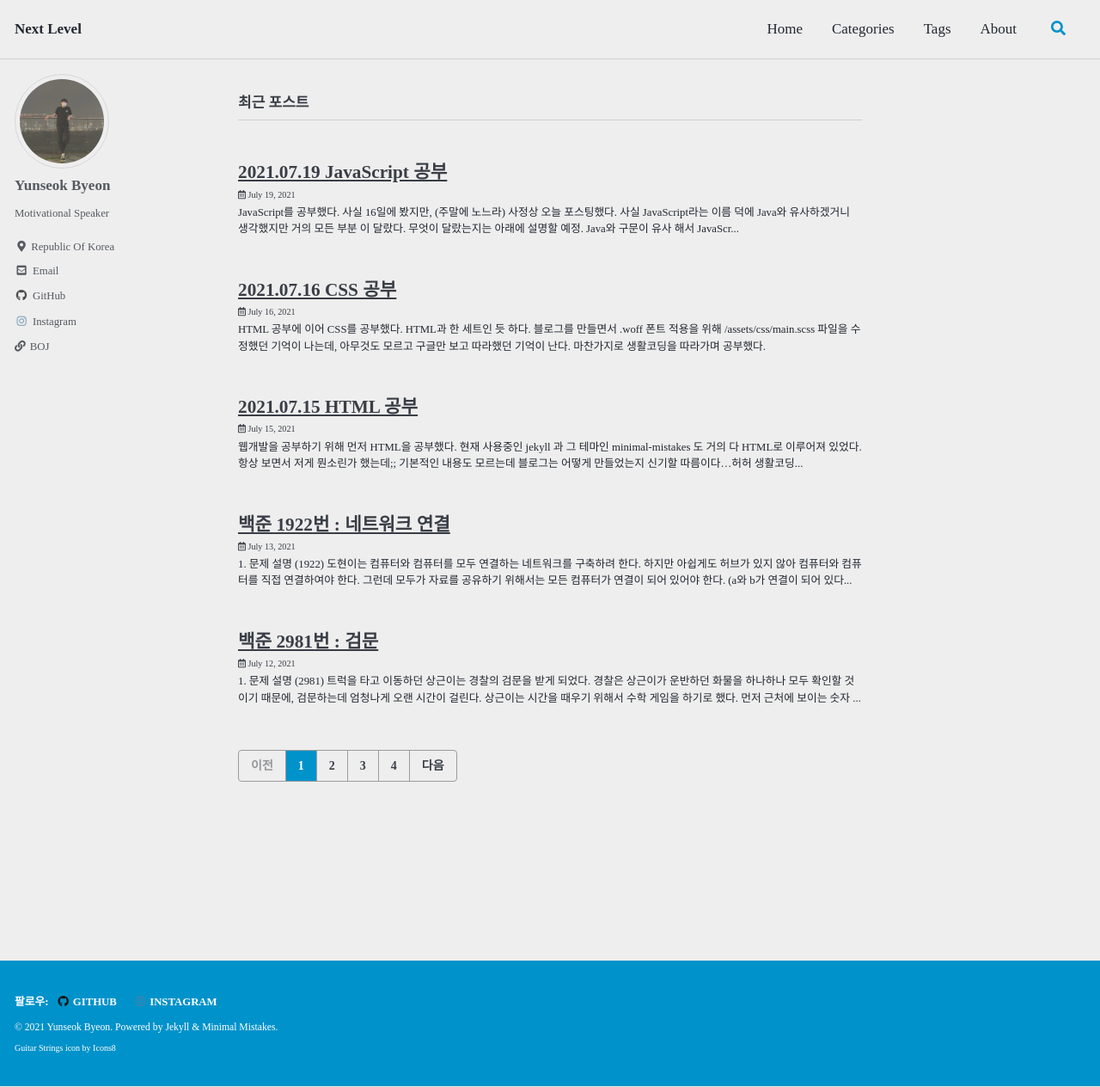
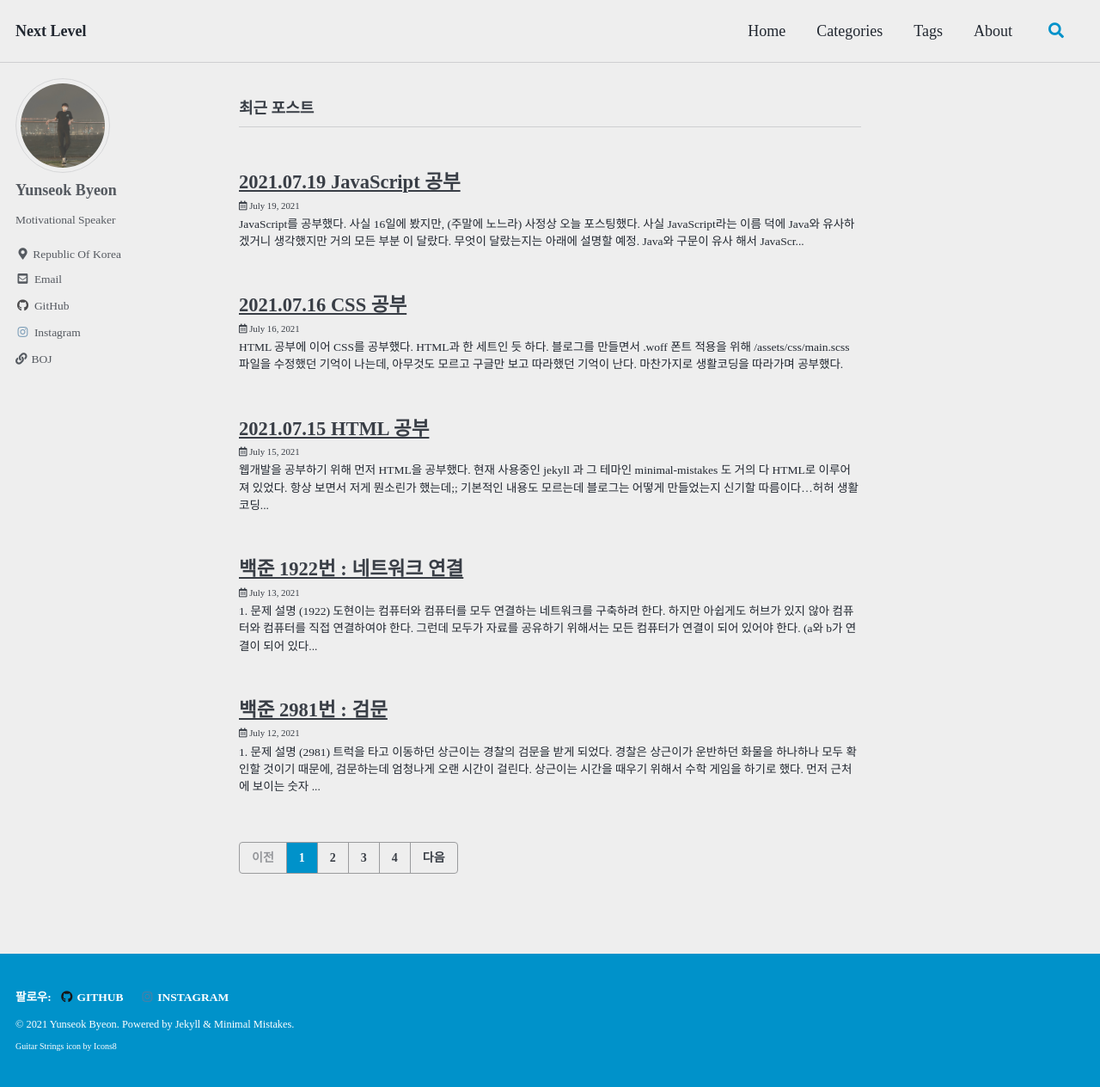
Before and after one commit to bye0nys/bye0nys.github.io, a Jekyll site: the page built from index.html, in a window 1280 px wide and 1264 px high. Shown: the whole window at 86% size. Built offline with Jekyll 4.4.1, drawn with Linux system fonts in a browser that asks for light colours; cached includes are drawn as plain includes; some web fonts are replaced; the list of posts is cut into pages by our own code.

Commit message:
change font size

```diff
--- a/assets/css/main.scss
+++ b/assets/css/main.scss
@@ -27,10 +27,10 @@ html {
     }
 
     @include breakpoint($large) {
-      font-size: 16px; // change to whatever
+      font-size: 17px; // change to whatever
     }
 
     @include breakpoint($x-large) {
-      font-size: 17px; // change to whatever
+      font-size: 18px; // change to whatever
     }
 }
```
